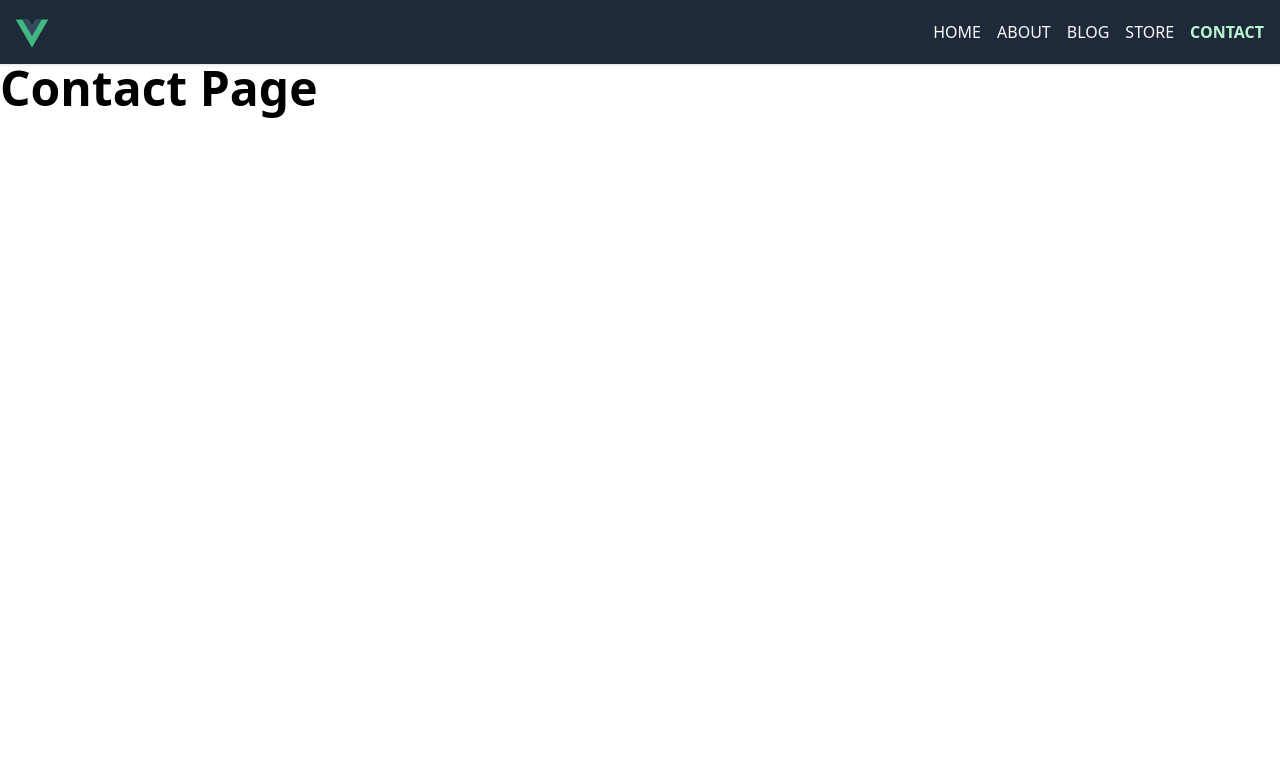
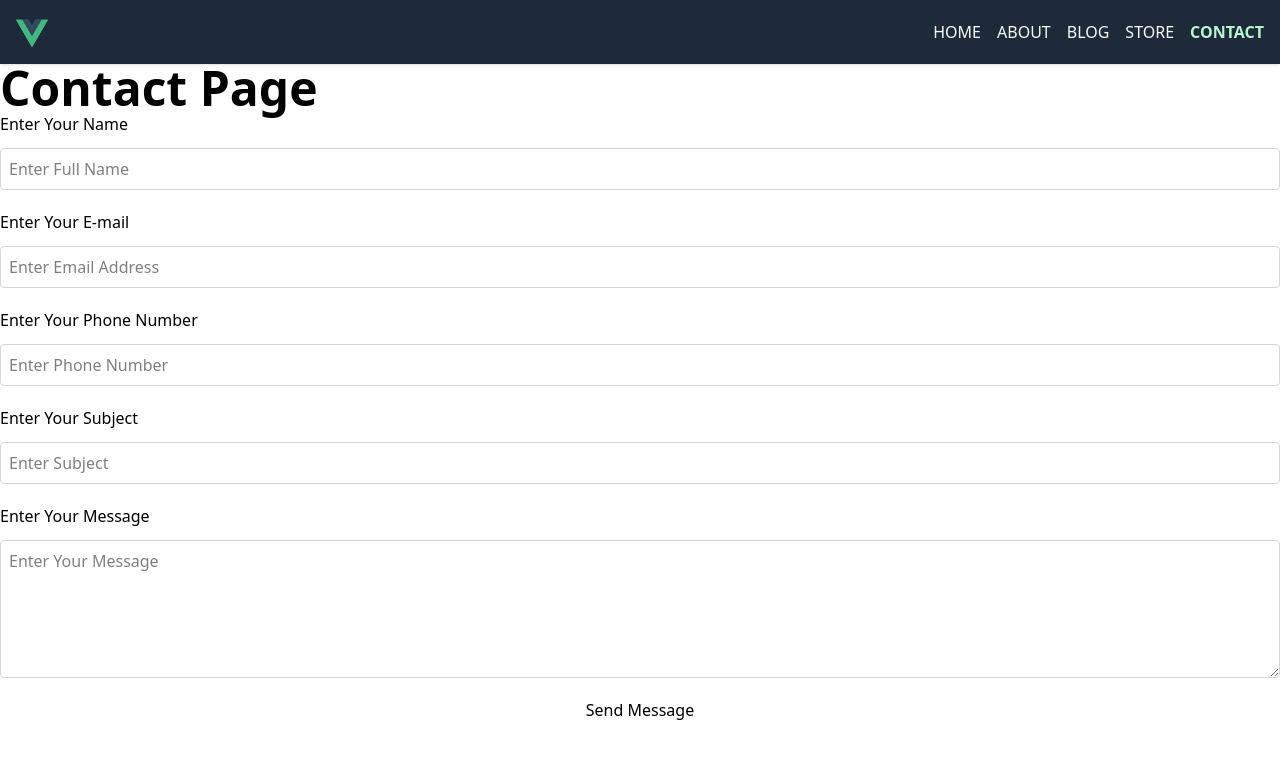
Before and after one commit to it27427/vue-3, a Vue app: page /contact in a window 1280 px wide. Shown: the top 758 px of the page. Built offline with nearby package versions, Linux system fonts and the light colour scheme.

Commit message:
ContactForm Created and Added in Contact Page

```diff
--- /dev/null
+++ b/src/components/ContactForm.vue
@@ -0,0 +1,41 @@
+<script setup lang="ts">
+
+</script>
+
+<template>
+  <form class="flex flex-col gap-5">
+    <div class="flex flex-col gap-3">
+      <label for="name">Enter Your Name</label>
+      <input type="text" id="name" name="name" class="border border-gray-300 rounded p-2"
+        placeholder="Enter Full Name" />
+    </div>
+
+    <div class="flex flex-col gap-3">
+      <label for="email">Enter Your E-mail</label>
+      <input type="email" id="email" name="email" class="border border-gray-300 rounded p-2"
+        placeholder="Enter Email Address" />
+    </div>
+
+    <div class="flex flex-col gap-3">
+      <label for="phone">Enter Your Phone Number</label>
+      <input type="tel" id="phone" name="phone" class="border border-gray-300 rounded p-2"
+        placeholder="Enter Phone Number" />
+    </div>
+
+    <div class="flex flex-col gap-3">
+      <label for="subject">Enter Your Subject</label>
+      <input type="text" id="subject" name="subject" class="border border-gray-300 rounded p-2"
+        placeholder="Enter Subject" />
+    </div>
+
+    <div class="flex flex-col gap-3">
+      <label for="message">Enter Your Message</label>
+      <textarea id="message" name="message" class="border border-gray-300 rounded p-2" placeholder="Enter Your Message"
+        rows="5"></textarea>
+    </div>
+
+    <button type="submit" class="btn-lg border-t-cyan-400 transition-all hover:bg-cyan-400">
+      Send Message
+    </button>
+  </form>
+</template>
--- a/src/views/Contact.vue
+++ b/src/views/Contact.vue
@@ -1,7 +1,11 @@
-<script setup lang="ts"></script>
+<script setup lang="ts">
+import ContactForm from "@/components/ContactForm.vue";
+</script>
 
 <template>
   <div>
     <h1 class="text-5xl font-bold text-black">Contact Page</h1>
+
+    <ContactForm />
   </div>
 </template>
```
